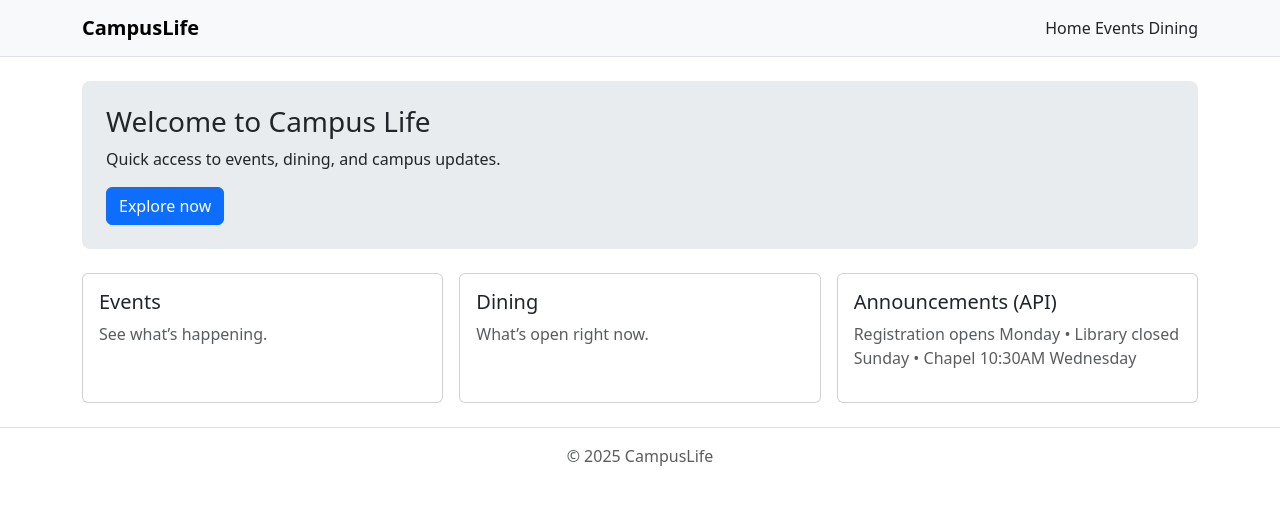
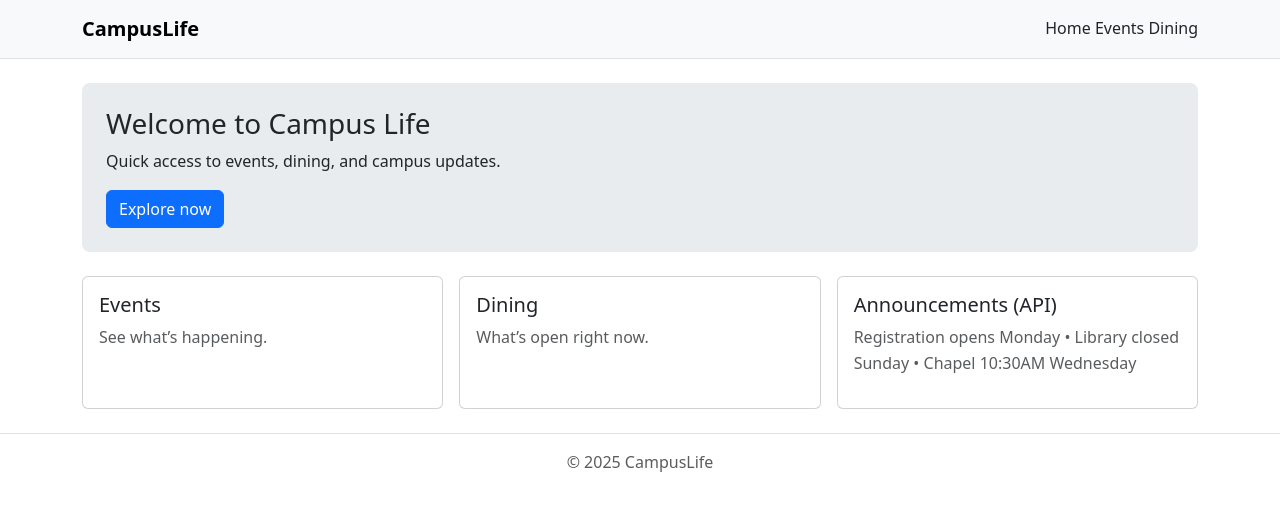
Before and after one commit to nehnasebeer/campuslife, a plain HTML site: page index.html in a window 1280 px wide. Drawn offline with nearby package versions, Linux system fonts and the light colour scheme.

Commit message:
Updated the style to make it more appealing

```diff
--- a/css/style.css
+++ b/css/style.css
@@ -1,2 +1,2 @@
-body { line-height: 1.5; }
+body { line-height: 1.6; }
 .card:hover { box-shadow: 0 0.5rem 1rem rgba(0,0,0,.08); }
```
